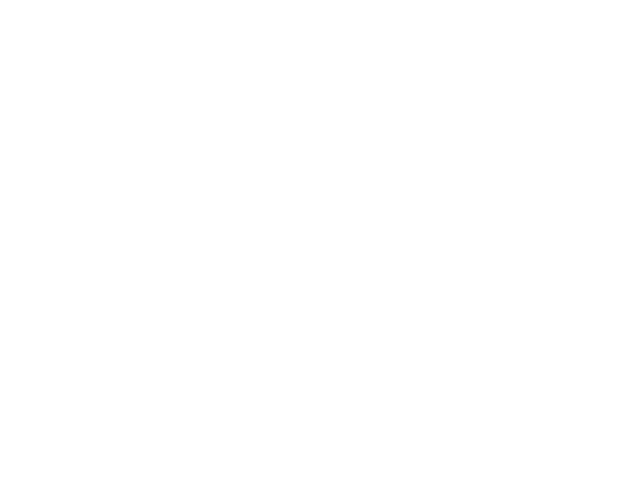
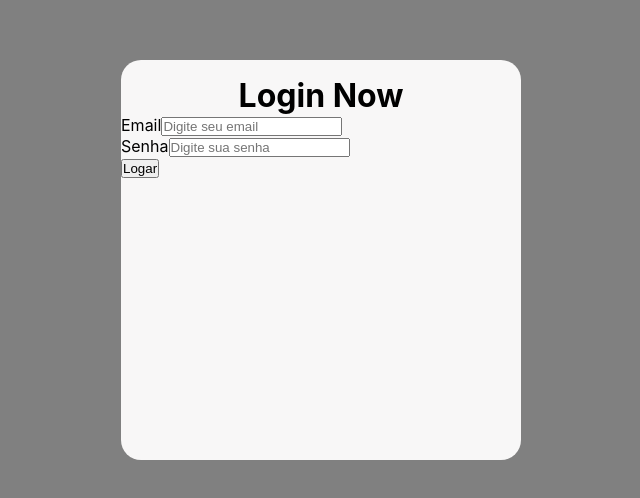
Before and after one commit to Brunowcst/sistemadecontroledepontos, a React (Create React App) app in the folder src/front-end/front-repy/: page / in a window 1280 px wide. Shown: the part 140-638 px from the top of the page, without its empty margins (319-959 px from the left). Built offline with nearby package versions, Linux system fonts and the light colour scheme; the HTML template or start-up script is replaced by a standard one.

Commit message:
atualizações Login

```diff
--- a/src/front-end/front-repy/src/App.css
+++ /dev/null
@@ -1,38 +0,0 @@
-.App {
-  text-align: center;
-}
-
-.App-logo {
-  height: 40vmin;
-  pointer-events: none;
-}
-
-@media (prefers-reduced-motion: no-preference) {
-  .App-logo {
-    animation: App-logo-spin infinite 20s linear;
-  }
-}
-
-.App-header {
-  background-color: #282c34;
-  min-height: 100vh;
-  display: flex;
-  flex-direction: column;
-  align-items: center;
-  justify-content: center;
-  font-size: calc(10px + 2vmin);
-  color: white;
-}
-
-.App-link {
-  color: #61dafb;
-}
-
-@keyframes App-logo-spin {
-  from {
-    transform: rotate(0deg);
-  }
-  to {
-    transform: rotate(360deg);
-  }
-}
--- a/src/front-end/front-repy/src/App.js
+++ b/src/front-end/front-repy/src/App.js
@@ -1,13 +1,10 @@
-import logo from './logo.svg';
-import './App.css';
+import Login from './pages/Login';
 
 function App() {
   return (
-    <div>
-      <header>
-
-      </header>
-    </div>
+    <>
+      <Login/>
+    </>
   );
 }
 
--- a/src/front-end/front-repy/src/index.css
+++ b/src/front-end/front-repy/src/index.css
@@ -11,3 +11,9 @@
   font-family: source-code-pro, Menlo, Monaco, Consolas, 'Courier New',
     monospace;
 }
+
+* {
+  margin: 0;
+  padding: 0;
+  box-sizing: border-box;
+}
--- /dev/null
+++ b/src/front-end/front-repy/src/pages/Login.js
@@ -0,0 +1,21 @@
+import styles from './Login.module.css';
+import Form from '../form/Form';
+
+function Login() {
+    return (
+        <>
+            <div className={styles.container}>
+                <div className={styles.container_login}>
+                    <h1>Login Now</h1>
+                    <Form btnText="Logar"/>
+                </div>
+            </div>
+        </>
+    );
+}
+
+export default Login;
+
+/*  <div className={styles.create_account}>
+        <p>Não possui uma conta?</p>
+    </div> */
--- /dev/null
+++ b/src/front-end/front-repy/src/pages/Login.module.css
@@ -0,0 +1,54 @@
+.container {
+    height: 100vh;
+    display: flex;
+    background-color: gray;
+    position: relative;
+}
+
+.container_login {
+    position: relative;
+    height: 25rem;
+    width: 25rem;
+    background-color: aquamarine;
+    border-radius: 20px;
+    background-color: #F8F7F7;
+    z-index: 9999;
+    top: 50%;
+    left: 50%;
+    transform: translate(-50%, -50%);
+    animation: fallingAnimation 2s ease-in-out;
+}
+
+.container_login h1 {
+    padding-top: 1rem;
+    text-align: center;
+}
+
+/* .create_account {
+    position: relative;
+    word-wrap: break-word;
+    text-align: center;
+    border-radius: 40px 0px 0px 40px;
+    color: #F8F7F7;
+    height: 22rem;
+    width: 14rem;
+    top: -7%;
+    left: -14em;
+    background-color: #3E483A;
+    z-index: 2;
+    display: flex;
+    justify-content: center;
+} */
+
+.create_account {
+    padding-top: 1rem;
+}
+
+@keyframes fallingAnimation {
+    0% {
+      margin-top: -1000px;
+    }
+    100% {
+      margin-top: 0;
+    }
+}
```
Also changed, not shown: src/front-end/front-repy/src/material/images/image 1.png (added).
